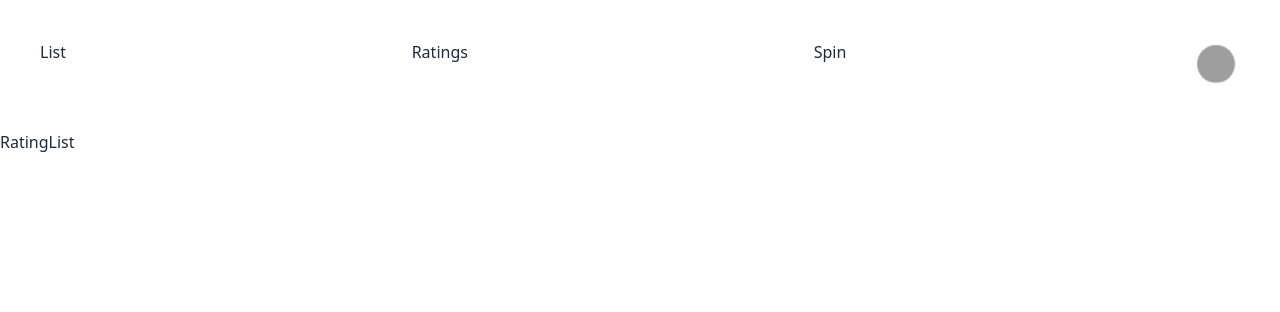
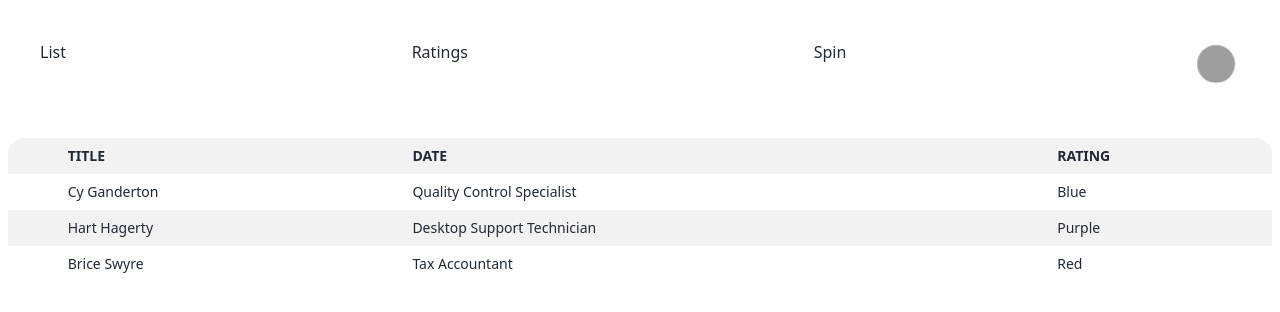
Before and after one commit to Andrew-Wand/movielist-app-v2, a React (Vite) app: page /rating-list in a window 1280 px wide. Shown: the top 312 px of the page. Built offline with nearby package versions, Linux system fonts and the light colour scheme; grey boxes are pictures that could not be loaded.

Commit message:
delete function for movielist working

```diff
--- a/package.json
+++ b/package.json
@@ -14,7 +14,8 @@
     "firebase": "^9.21.0",
     "react": "^18.2.0",
     "react-dom": "^18.2.0",
-    "react-router-dom": "^6.11.1"
+    "react-router-dom": "^6.11.1",
+    "uuid": "^9.0.0"
   },
   "devDependencies": {
     "@types/react": "^18.0.28",
--- a/src/components/RatingListModal.tsx
+++ b/src/components/RatingListModal.tsx
@@ -1,7 +1,94 @@
-import React from "react";
+import { useState } from "react";
+import { auth, db } from "../../firebase.config";
+import { doc, addDoc, collection, setDoc } from "firebase/firestore";
+
+interface movieInfo {
+  movieName: string;
+}
 
 function RatingListModal() {
-  return <div>RatingListModal</div>;
+  const [isChecked, setIsChecked] = useState(false);
+
+  const [formData, setFormData] = useState<movieInfo>({
+    movieName: "",
+  });
+
+  const { movieName } = formData;
+
+  // Handle getting input values
+  const handleOnChange = (e: React.FormEvent<HTMLInputElement>) => {
+    const id = e.currentTarget.id;
+    const value = e.currentTarget.value;
+    setFormData((prevState) => ({
+      ...prevState,
+      [id]: value,
+    }));
+  };
+
+  // Handle submit of form
+  const addMovie = async (e: React.FormEvent<HTMLFormElement>) => {
+    e.preventDefault();
+    const formDataCopy = {
+      ...formData,
+      userRef: auth.currentUser?.uid,
+    };
+
+    await addDoc(collection(db, "movieslist"), formDataCopy);
+    setIsChecked(false);
+  };
+
+  const handleOpen = () => {
+    setIsChecked(true);
+  };
+
+  const handleClose = () => {
+    setIsChecked(false);
+  };
+
+  return (
+    <div>
+      <label htmlFor="my-modal-4" className="btn" onClick={handleOpen}>
+        open modal
+      </label>
+
+      <input
+        type="checkbox"
+        id="my-modal-4"
+        className="modal-toggle"
+        checked={isChecked}
+      />
+      <label
+        htmlFor="my-modal-4"
+        className="modal modal-middle sm:modal-middle cursor-pointer"
+      >
+        <label className="modal-box relative">
+          <label
+            htmlFor="my-modal-4"
+            className="btn btn-sm btn-circle absolute right-2 top-2"
+            onClick={handleClose}
+          >
+            ✕
+          </label>
+          <form onSubmit={addMovie}>
+            <h1>Add a Movie</h1>
+            <input
+              type="text"
+              placeholder="Type here"
+              className="input input-bordered w-full max-w-xs"
+              onChange={handleOnChange}
+              value={movieName}
+              id="movieName"
+            />
+            <div className="modal-action">
+              <button type="submit" className="btn">
+                Add
+              </button>
+            </div>
+          </form>
+        </label>
+      </label>
+    </div>
+  );
 }
 
 export default RatingListModal;
--- a/src/pages/MovieList.tsx
+++ b/src/pages/MovieList.tsx
@@ -9,6 +9,7 @@ import {
   doc,
   addDoc,
   where,
+  deleteDoc,
 } from "firebase/firestore";
 import { db, auth } from "../../firebase.config";
 import Loading from "../components/Loading";
@@ -18,6 +19,8 @@ function MovieList() {
 
   const [movielist, setmovieList] = useState(null);
   const [loading, setLoading] = useState(true);
+
+  // Fetch movies from firebase
   const fetchMovielist = async () => {
     try {
       const movielistRef = collection(db, "movieslist");
@@ -46,9 +49,17 @@ function MovieList() {
 
   useEffect(() => {
     fetchMovielist();
-  }, []);
+  }, [loading]);
 
-  fetchMovielist();
+  const deleteFromMovieList = async (movieId) => {
+    if (window.confirm("Are you sure you want to delete?")) {
+      await deleteDoc(doc(db, "movieslist", movieId));
+
+      const updatedMovieList = movielist.filter((item) => item.id !== movieId);
+      setmovieList(updatedMovieList);
+      console.log("Success delete!");
+    }
+  };
 
   return (
     <div>
@@ -62,7 +73,15 @@ function MovieList() {
       ) : movielist && movielist.length > 0 ? (
         <ul>
           {movielist.map((movieItem) => (
-            <li>{movieItem.data.movieName}</li>
+            <li>
+              {movieItem.data.movieName}
+              <button
+                className="btn btn-sm"
+                onClick={() => deleteFromMovieList(movieItem.id)}
+              >
+                delete
+              </button>
+            </li>
           ))}
         </ul>
       ) : (
--- a/src/pages/RatingList.tsx
+++ b/src/pages/RatingList.tsx
@@ -1,5 +1,42 @@
 function RatingList() {
-  return <div>RatingList</div>;
+  return (
+    <div className="overflow-x-auto p-2">
+      <table className="table table-zebra table-compact w-full">
+        {/* head */}
+        <thead>
+          <tr>
+            <th></th>
+            <th>Title</th>
+            <th>Date</th>
+            <th>Rating</th>
+          </tr>
+        </thead>
+        <tbody>
+          {/* row 1 */}
+          <tr>
+            <th></th>
+            <td>Cy Ganderton</td>
+            <td>Quality Control Specialist</td>
+            <td>Blue</td>
+          </tr>
+          {/* row 2 */}
+          <tr>
+            <th></th>
+            <td>Hart Hagerty</td>
+            <td>Desktop Support Technician</td>
+            <td>Purple</td>
+          </tr>
+          {/* row 3 */}
+          <tr>
+            <th></th>
+            <td>Brice Swyre</td>
+            <td>Tax Accountant</td>
+            <td>Red</td>
+          </tr>
+        </tbody>
+      </table>
+    </div>
+  );
 }
 
 export default RatingList;
```
Also changed, not shown: 1 other file (tests, documents, lock files or other folders).
